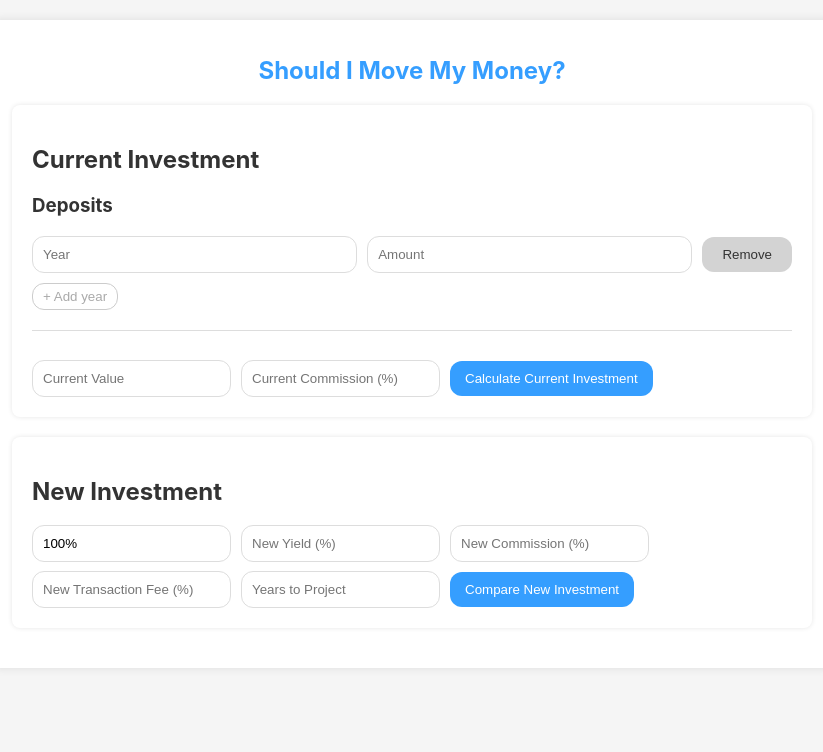
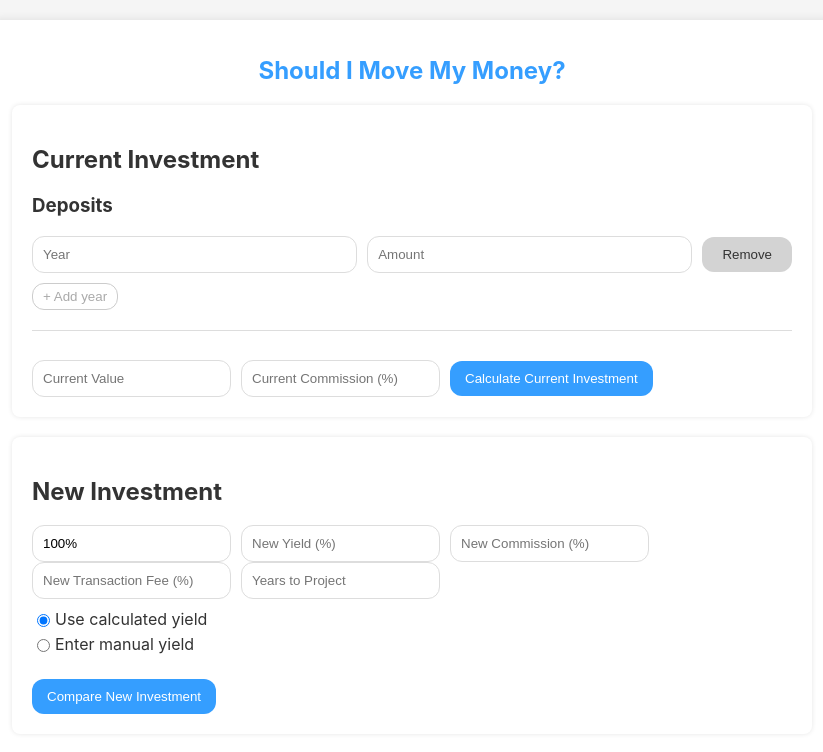
Before and after one commit to oferfive/Should_i_move_my_money, a React (Create React App) app in the folder investment-analyzer/: page / in a window 1280 px wide. Shown: the top 752 px of the page, without its empty margins (228-1051 px from the left). Built offline with nearby package versions, Linux system fonts and the light colour scheme.

Commit message:
Add option to feed manual yield for comparison

```diff
--- a/investment-analyzer/src/App.css
+++ b/investment-analyzer/src/App.css
@@ -130,6 +130,23 @@ input[type="number"]::-webkit-inner-spin-button {
   margin: 0;
 }
 
+.yield-selection {
+  display: flex;
+  flex-direction: column;
+  margin-bottom: 10px;
+  margin-top: 10px;
+}
+
+.yield-selection label {
+  display: flex;
+  align-items: center;
+  margin-bottom: 5px;
+}
+
+.yield-selection input[type="radio"] {
+  margin-right: 5px;
+}
+
 /* Media Queries for Responsiveness */
 
 @media (max-width: 768px) {
--- a/investment-analyzer/src/App.js
+++ b/investment-analyzer/src/App.js
@@ -28,6 +28,9 @@ const IsraeliInvestmentAnalyzer = () => {
   const [partialInvestmentPercentage, setPartialInvestmentPercentage] =
     useState("100");
   const [errors, setErrors] = useState({});
+
+  const [useExistingYield, setUseExistingYield] = useState(true);
+  const [manualCurrentYield, setManualCurrentYield] = useState("");
 
   const taxRate = 0.25;
   const cpiData = {
@@ -188,6 +191,9 @@ const IsraeliInvestmentAnalyzer = () => {
       return;
     }
 
+    const currentYieldToUse = useExistingYield
+      ? currentInvestmentResults.currentYieldNum
+      : parseFloat(manualCurrentYield) / 100;
     const newYieldNum = parseFloat(newYield) / 100;
     const newCommissionNum = parseFloat(newCommission) / 100;
     const newTransactionFeeNum = parseFloat(newTransactionFee) / 100;
@@ -210,7 +216,7 @@ const IsraeliInvestmentAnalyzer = () => {
     );
     const remainingProjection = projectInvestment(
       remainingInvestmentAmount,
-      currentInvestmentResults.currentYieldNum,
+      currentYieldToUse,
       parseFloat(currentCommission) / 100,
       0,
       yearsToProjectNum
@@ -220,7 +226,7 @@ const IsraeliInvestmentAnalyzer = () => {
     );
     const currentProjection = projectInvestment(
       parseFloat(currentValue),
-      currentInvestmentResults.currentYieldNum,
+      currentYieldToUse,
       parseFloat(currentCommission) / 100,
       0,
       yearsToProjectNum
@@ -347,6 +353,7 @@ const IsraeliInvestmentAnalyzer = () => {
         {errors.currentCommission && (
           <span className="error">{errors.currentCommission}</span>
         )}
+
         <button onClick={calculateCurrentInvestment} className="button">
           Calculate Current Investment
         </button>
@@ -452,6 +459,40 @@ const IsraeliInvestmentAnalyzer = () => {
         {errors.yearsToProject && (
           <span className="error">{errors.yearsToProject}</span>
         )}
+        <div className="yield-selection">
+          <label>
+            <input
+              type="radio"
+              value="existing"
+              checked={useExistingYield}
+              onChange={() => setUseExistingYield(true)}
+            />
+            Use calculated yield
+          </label>
+          <label>
+            <input
+              type="radio"
+              value="manual"
+              checked={!useExistingYield}
+              onChange={() => setUseExistingYield(false)}
+            />
+            Enter manual yield
+          </label>
+        </div>
+
+        {!useExistingYield && (
+          <NumericFormat
+            suffix="%"
+            decimalScale={2}
+            placeholder="Manual Current Yield (%)"
+            value={manualCurrentYield}
+            onValueChange={(values) => {
+              const { value } = values;
+              setManualCurrentYield(value);
+            }}
+            className="input"
+          />
+        )}
         <button onClick={compareNewInvestment} className="button">
           Compare New Investment
         </button>
```
